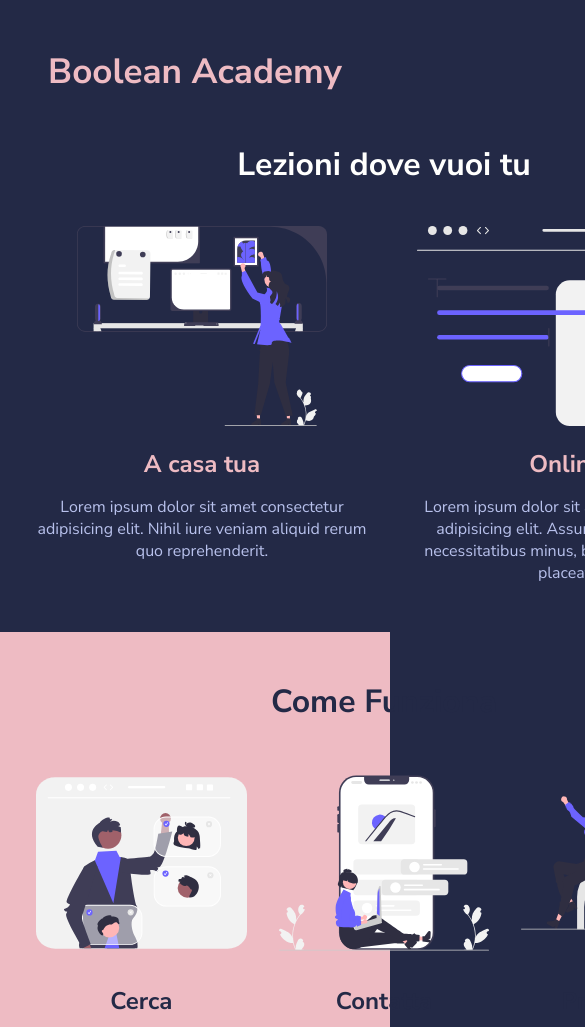
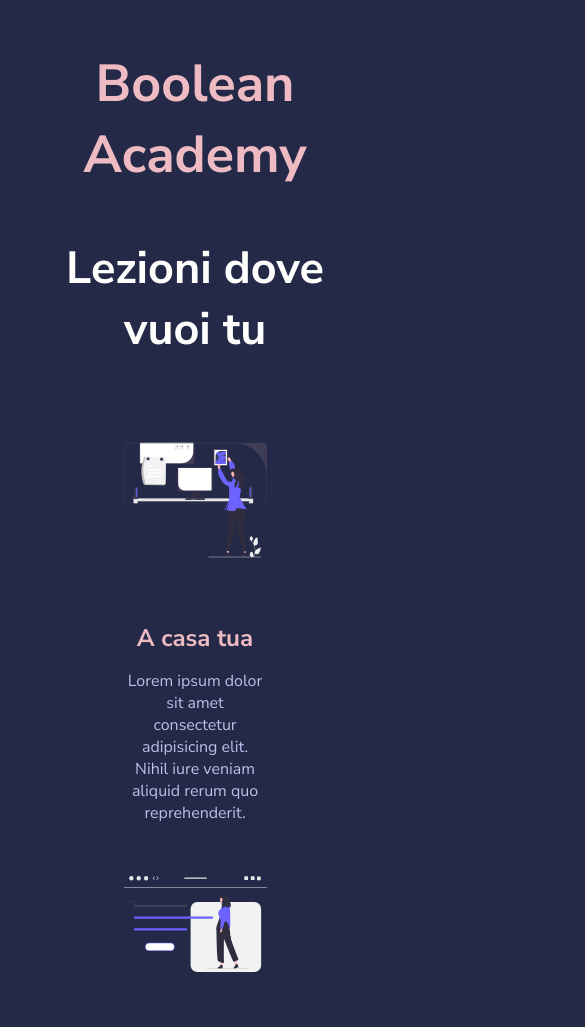
Before and after one commit to GiuseppeCerto/html-css-resp-wannabe, a plain HTML site: page index.html in a window 390 px wide. Shown: the top 1027 px of the page, 585 px wide, since content can reach past the window. Drawn offline with Linux system fonts and the light colour scheme.

Commit message:
TRY to fix size of content

```diff
--- a/css2/style2.css
+++ b/css2/style2.css
@@ -1,7 +1,7 @@
 @media screen and (max-width: 768px) {
 
     .container{
-        max-width: 768px;
+        max-width: 100%;
     }
 
     h1{
@@ -20,3 +20,35 @@
         width: 100%;
     }
 }
+
+@media screen and (max-width: 480px) {
+
+    .container{
+        max-width: 100%;
+    }
+
+    h1{
+        font-size: 52px;
+    }
+
+    h2{
+        font-size: 45px;
+    }
+
+    .h3{
+        font-size: 40px;
+    }
+
+    .row{
+        flex-direction: column;
+        align-items: center;
+    }
+
+    .col{
+        display: flex;
+        flex-wrap: wrap;
+    }
+    img{
+        width: 100%;
+    }
+}
```
